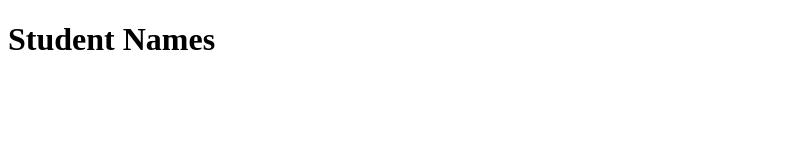
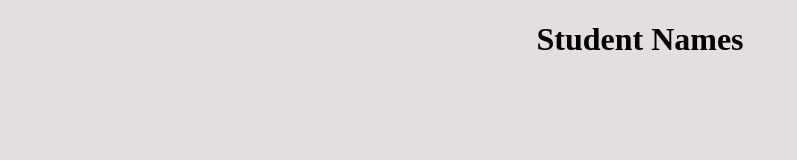
Before and after one commit to HarshadaGharate/student-cards, a plain HTML site: page index.html in a window 1280 px wide. Shown: the whole page, without its empty margins (0-797 px from the left). Drawn offline with Linux system fonts and the light colour scheme.

Commit message:
background color added to body

```diff
--- a/index.html
+++ b/index.html
@@ -4,6 +4,14 @@
     <meta charset="UTF-8">
     <meta name="viewport" content="width=device-width, initial-scale=1.0">
     <title>Student Cards</title>
+    <style>
+        body{
+            background-color: #e4dede;
+        }
+        h1{
+            text-align: center;
+        }
+    </style>
 </head>
 <body>
     <h1>Student Names</h1>
```
